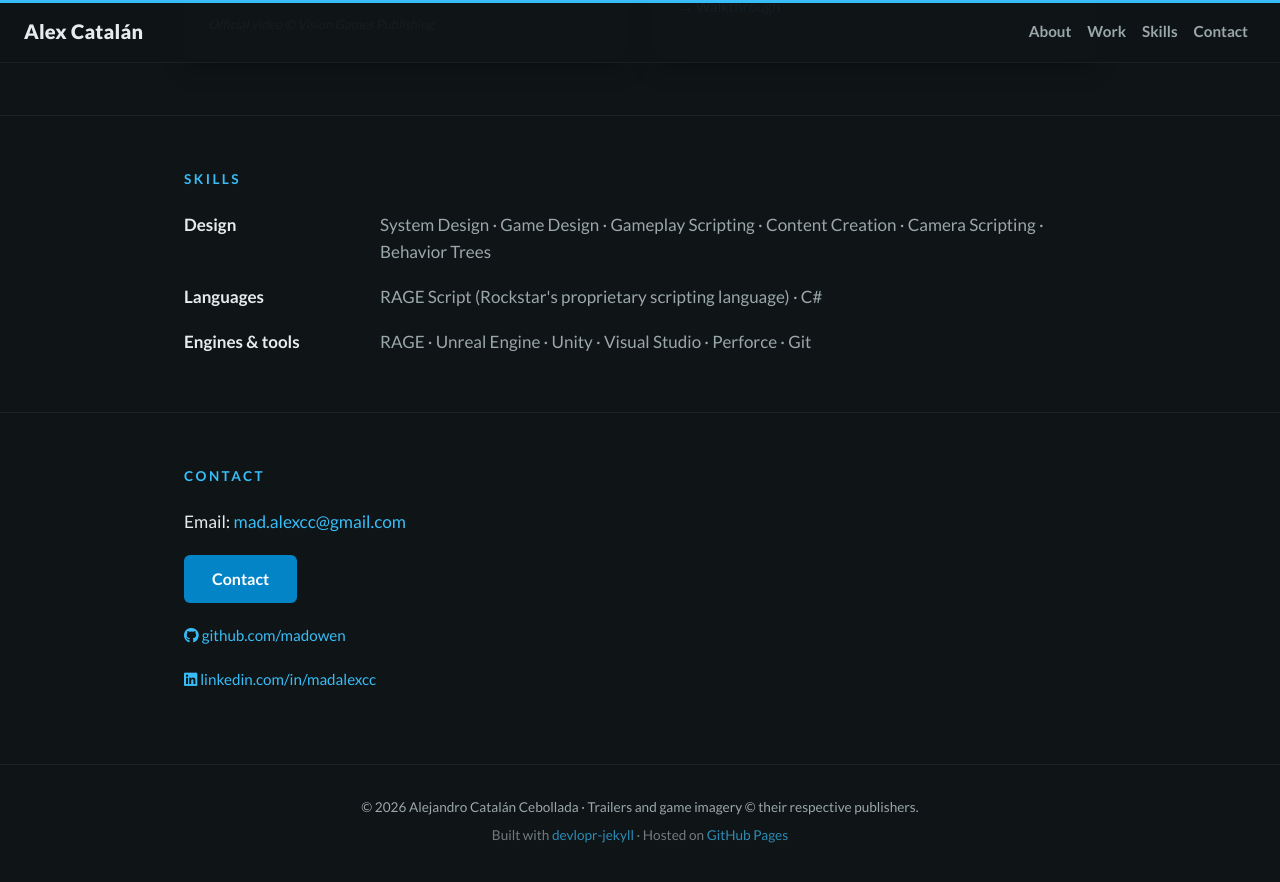
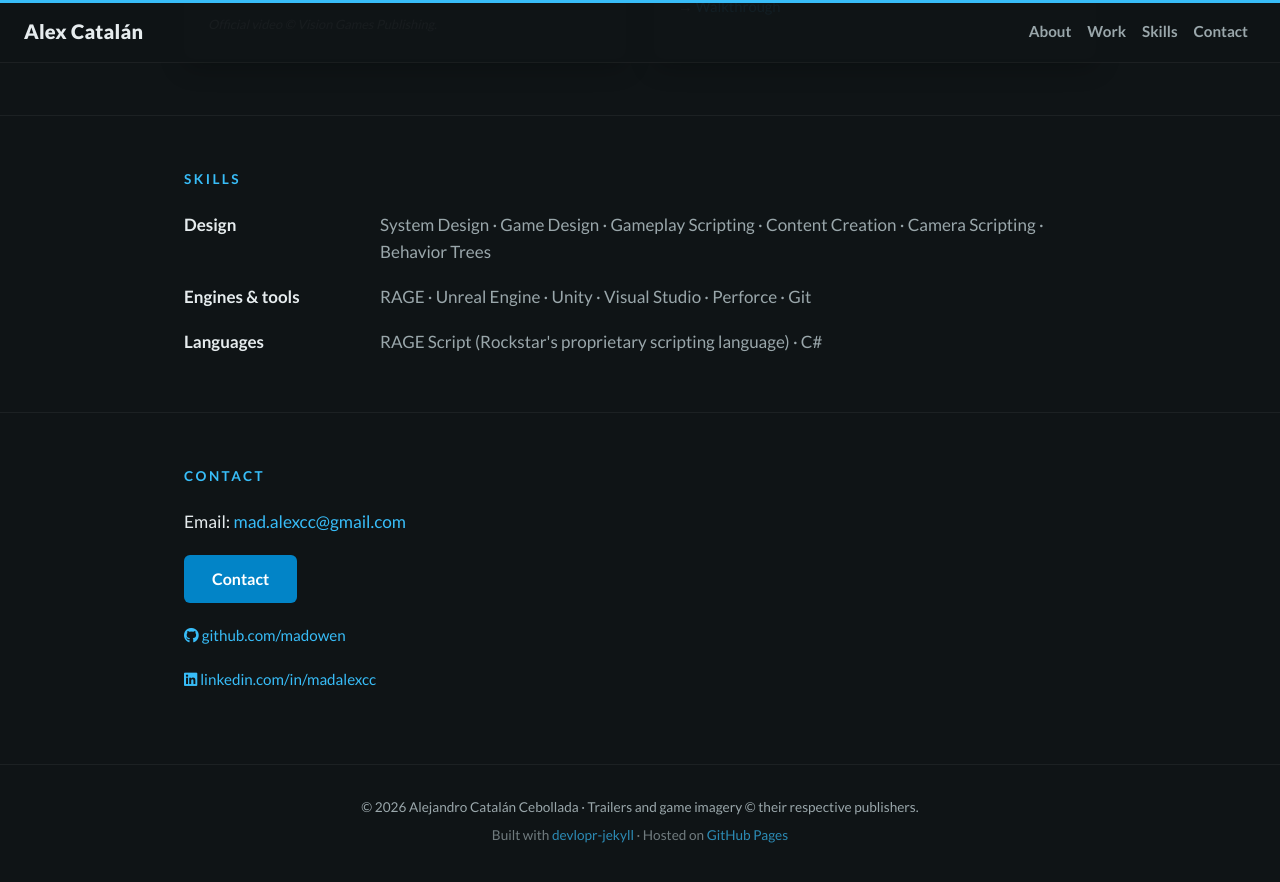
Before and after one commit to madowen/madowen.github.io, a Jekyll site: the page built from index.html, in a window 1280 px wide and 900 px high, scrolled down 2938 px. Shown: the top 882 px of the window. Built offline with Jekyll 4.4.1, drawn with Linux system fonts in a browser that asks for light colours; part of the change alters nothing that is shown.

```diff
--- a/_config.yml
+++ b/_config.yml
@@ -36,10 +36,10 @@ footer_text: "© 2026 Alejandro Catalán Cebollada · Trailers and game imagery
 author_skills:
   - label: Design
     items: System Design · Game Design · Gameplay Scripting · Content Creation · Camera Scripting · Behavior Trees
+  - label: Engines & tools
+    items: RAGE · Unreal Engine · Unity · Visual Studio · Perforce · Git
   - label: Languages
     items: RAGE Script (Rockstar's proprietary scripting language) · C#
-  - label: Engines & tools
-    items: RAGE · Unreal Engine · Unity · Visual Studio · Perforce · Git
 
 # Projects (Featured Work cards). See README.md for how to edit.
 show_author_project_details: true
```
